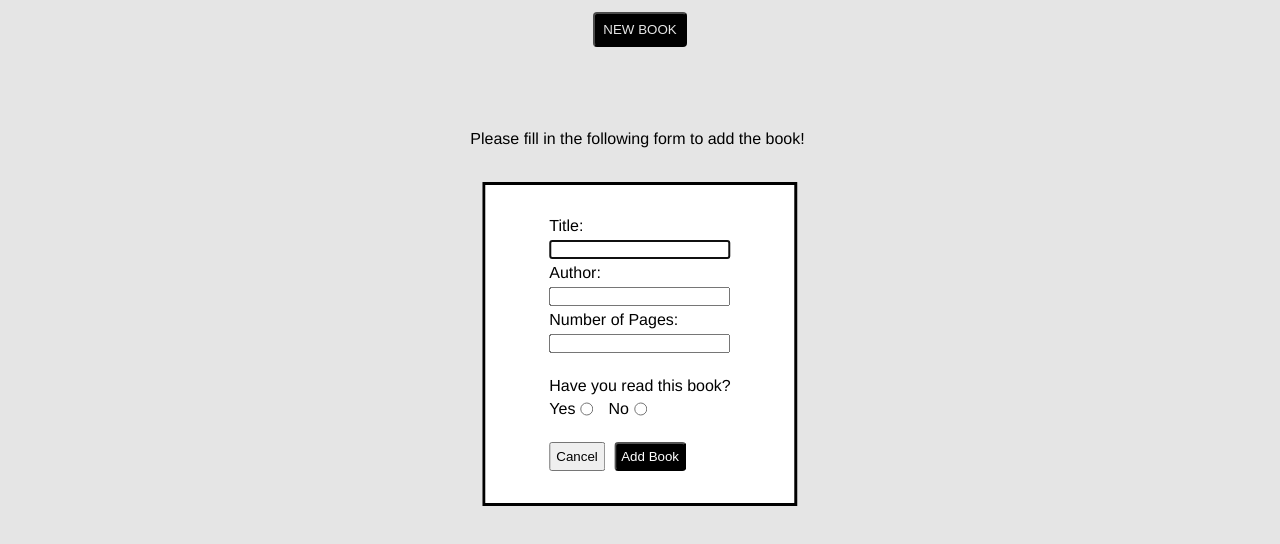
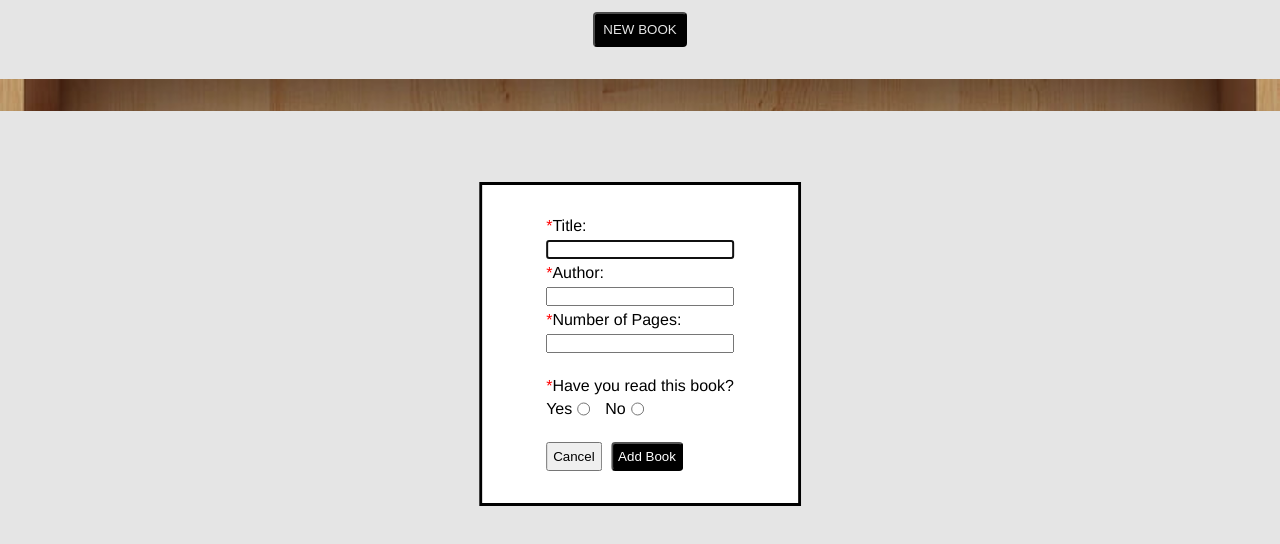
Before and after one commit to BelalKhaleel/odin-library, a plain HTML site: page index.html in a window 1280 px wide. Both pictures are taken after a click on the button "NEW BOOK". Shown: the part 56-600 px from the top of the page. Drawn offline with Linux system fonts and the light colour scheme.

Commit message:
Add background image

```diff
--- a/index.html
+++ b/index.html
@@ -11,18 +11,18 @@
     <h1>Welcome to the Library!</h1>
     <button id="new-book-btn" type="button">NEW BOOK</button>
     <dialog>
-      <p id="instructions">Please fill in the following form to add the book!</p>
       <form method="dialog">
+        <!-- <p id="instructions">Please fill in the following form to add the book!</p> -->
           <div>
-            <label for="title">Title: </label>
+            <label for="title"><span class="required-symbol">*</span>Title:</label>
             <input type="text" id="title">
-            <label for="author">Author: </label>
+            <label for="author"><span class="required-symbol">*</span>Author: </label>
             <input type="text" id="author">
-            <label for="pages">Number of Pages: </label>
+            <label for="pages"><span class="required-symbol">*</span>Number of Pages: </label>
             <input type="number" id="pages" min="1" max="4290">
           </div>
           <div id="form-question">
-            <p>Have you read this book?</p>
+            <p><span class="required-symbol">*</span>Have you read this book?</p>
             <div>
               <label class="answers" for="yes">Yes</label>
               <input class="answers radio-btn" type="radio" id="yes" name="isRead" value="yes">
--- a/index.js
+++ b/index.js
@@ -1,7 +1,7 @@
 const dialog = document.querySelector('dialog');
 const newBookButton = document.getElementById("new-book-btn");
 const cancelButton = document.getElementById("form-cancel-btn");
-const instructions = document.getElementById("instructions");
+// const instructions = document.getElementById("instructions");
 const form = document.getElementById("form");
 const author = document.getElementById("author");
 const title = document.getElementById("title");
@@ -90,15 +90,15 @@ addBookButton.addEventListener("click", e => {
   e.preventDefault();
 
   if (!title.value || !author.value || !pages.value) {
-    instructions.style.color = 'red';
-    instructions.style.fontSize = '1.5rem';
-    instructions.style.left = '-104px';
+    // instructions.style.color = 'red';
+    // instructions.style.fontSize = '1.5rem';
+    // instructions.style.left = '-104px';
     return;
   }
 
-  instructions.style.color = 'black';
-  instructions.style.fontSize = '1rem';
-  instructions.style.left = '-15px';
+  // instructions.style.color = 'black';
+  // instructions.style.fontSize = '1rem';
+  // instructions.style.left = '-15px';
 
   addBookToLibrary();
   dialog.close();
@@ -116,6 +116,6 @@ addBookButton.addEventListener("click", e => {
 
 document.addEventListener('keydown', e => {
   if (e.key === 'Escape') {
-    instructions.style.display = "none";
+    // instructions.style.display = "none";
   }
 });
--- a/style.css
+++ b/style.css
@@ -19,8 +19,7 @@ h1 {
   display: flex;
   flex-direction: column;
   align-items: center;
-  padding: 1em;
-  min-height: 100vh;
+  padding-top: 1em;
 }
 
 .wrapper > button {
@@ -61,6 +60,10 @@ form > :first-child {
   gap: 5px;
 }
 
+.required-symbol {
+  color: red;
+}
+
 #form-question p {
   margin-bottom: 5px;
 }
@@ -96,23 +99,28 @@ form > :first-child {
 }
 
 #books-container {
-  display: flex;
-  flex-wrap: wrap;
-  gap: 3rem;
+  display: grid;
+  grid-template-columns: repeat(auto-fill, minmax(200px, 1fr));
+  row-gap: 3em;
+  column-gap: 4em;
   width: 100%;
-  height: auto;
-  padding: 3rem;
+  padding: 1em 3em;
+  flex: 1;
+  background-image: url(./desktop-wallpaper-desk-and-shelves-anband-shelf.jpg);
+  background-size: cover;
+  background-repeat: repeat-y;
 }
 
 .book {
-  width: 15em;
-  height: 20em;
+  width: 12em;
+  height: 11em;
   border-radius: 4px;
   box-shadow: rgba(0, 0, 0, 0.24) 0px 3px 8px;
   display: grid;
   align-items: center;
   padding: 10px;
   text-align: center;
+  background-color: white;
 }
 
 .book-author {
```
Also changed, not shown: desktop-wallpaper-desk-and-shelves-anband-shelf.jpg (added), shelf-desktop-wallpaper-deviantart-wallpaper-png-favpng-ZHYPdP7xMFK6z3v4N237nPYmU.jpg (added).
